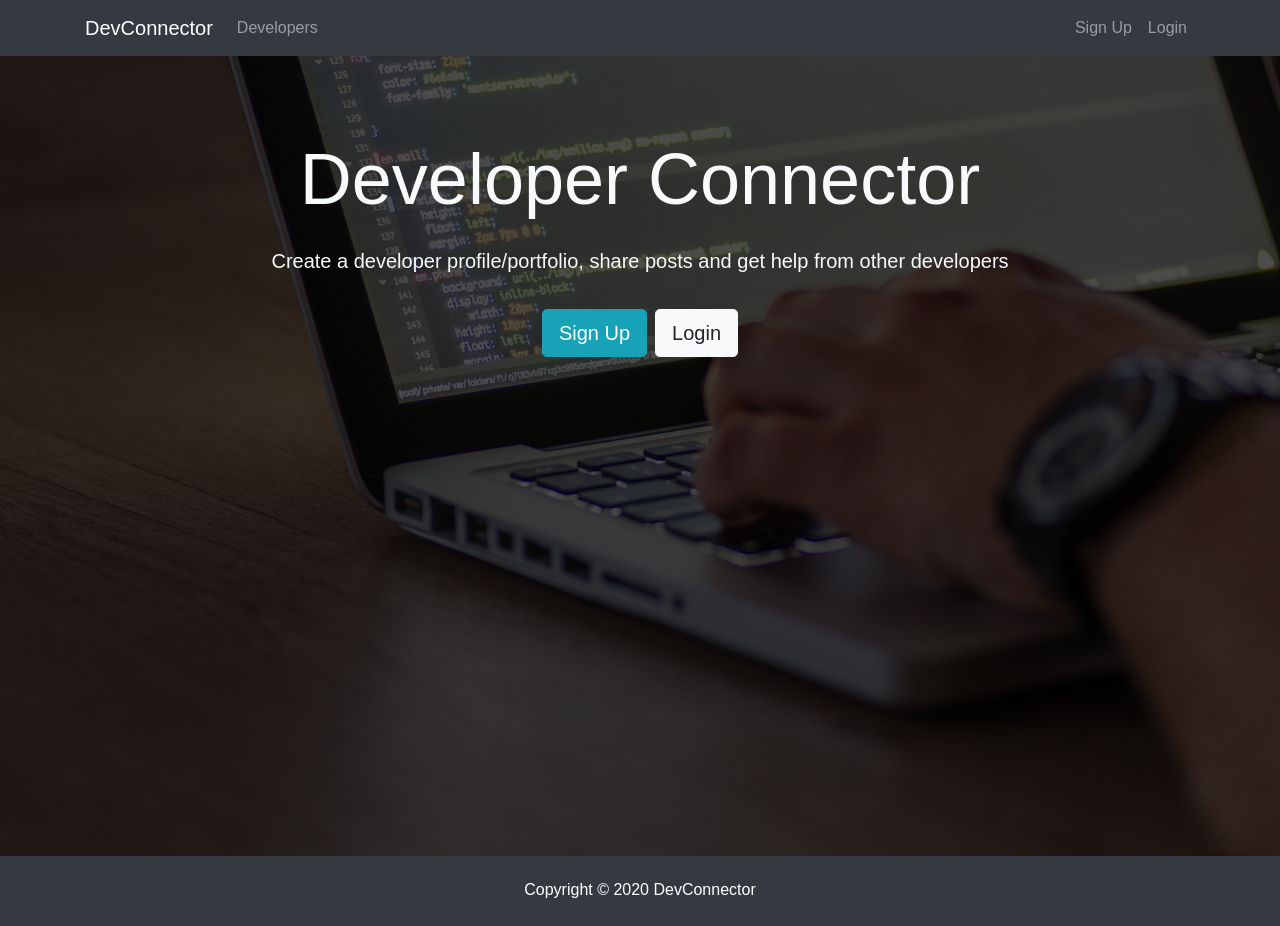
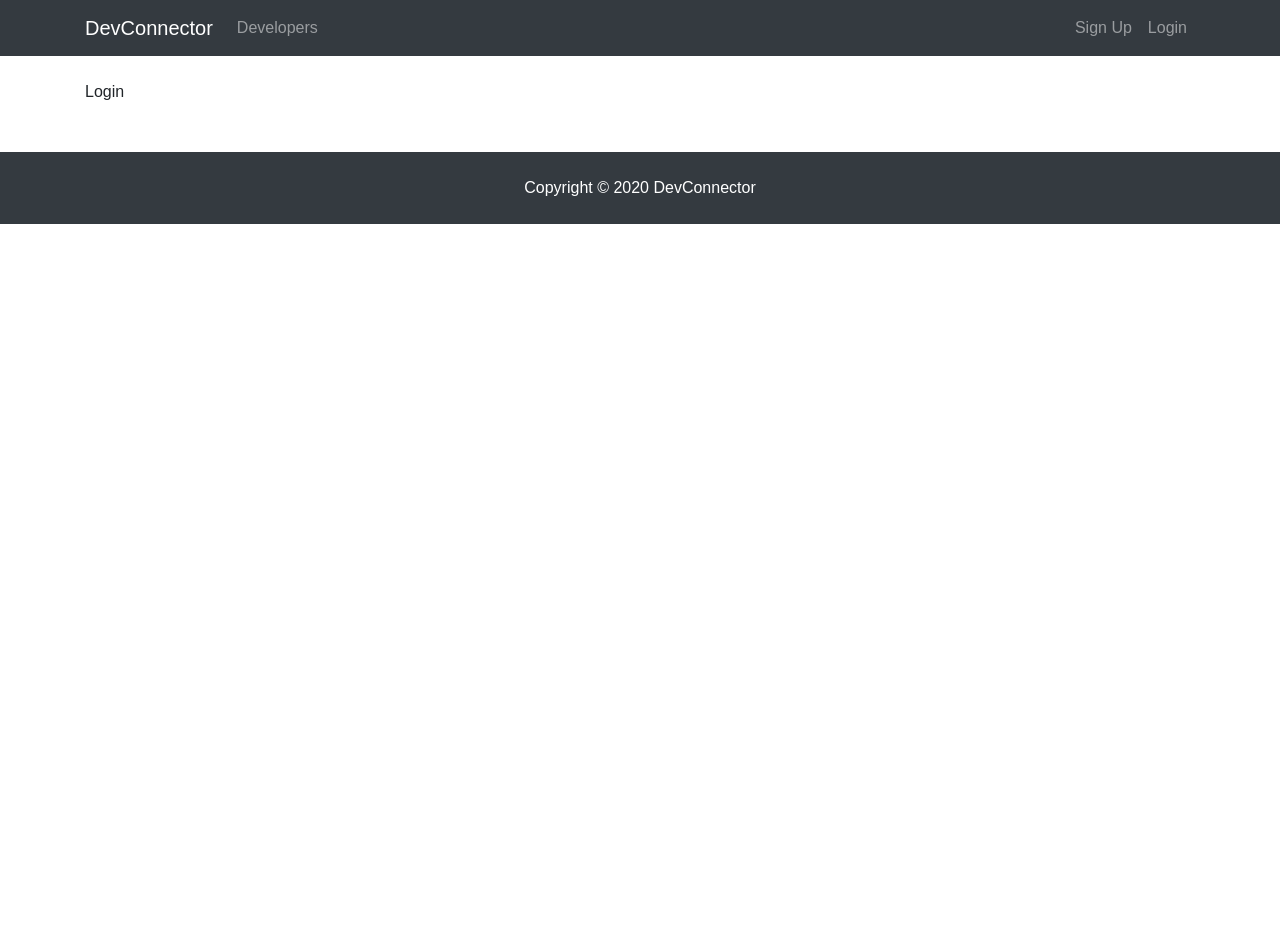
Before and after one commit to programmingwithbadri/Dev-Connectors, a React (Create React App) app in the folder client/: page /login in a window 1280 px wide. After the commit the page ends 800 px from the top, so only its background shows below. Built offline with nearby package versions, Linux system fonts and the light colour scheme.

Commit message:
react router setup with links

```diff
--- a/client/src/App.js
+++ b/client/src/App.js
@@ -1,19 +1,28 @@
-import React, { Component } from 'react';
+import React, { Component } from "react";
+import { BrowserRouter as Router, Route } from "react-router-dom";
 
-import Navbar from './components/layout/Navbar';
-import Footer from './components/layout/Footer';
-import Landing from './components/layout/Landing';
+import Navbar from "./components/layout/Navbar";
+import Footer from "./components/layout/Footer";
+import Landing from "./components/layout/Landing";
 
-import './App.css';
+import "./App.css";
+import Login from "./components/auth/Login";
+import Register from "./components/auth/Register";
 
 class App extends Component {
   render() {
     return (
-      <div className="App">
-        <Navbar />
-        <Landing />
-        <Footer />
-      </div>
+      <Router>
+        <div className="App">
+          <Navbar />
+          <Route exact path="/" component={Landing} />
+          <div className="container">
+            <Route exact path="/login" component={Login} />
+            <Route exact path="/register" component={Register} />
+          </div>
+          <Footer />
+        </div>
+      </Router>
     );
   }
 }
--- /dev/null
+++ b/client/src/components/auth/Login.js
@@ -0,0 +1,11 @@
+import React, { Component } from 'react'
+
+export default class Login extends Component {
+    render() {
+        return (
+            <div>
+                Login
+            </div>
+        )
+    }
+}
--- /dev/null
+++ b/client/src/components/auth/Register.js
@@ -0,0 +1,11 @@
+import React, { Component } from 'react'
+
+export default class Register extends Component {
+    render() {
+        return (
+            <div>
+                Register
+            </div>
+        )
+    }
+}
--- a/client/src/components/layout/Landing.js
+++ b/client/src/components/layout/Landing.js
@@ -1,4 +1,5 @@
 import React, { Component } from 'react';
+import { Link } from 'react-router-dom';
 
 class Landing extends Component {
   render() {
@@ -15,12 +16,12 @@
                   from other developers
                 </p>
                 <hr />
-                <a href="register.html" className="btn btn-lg btn-info mr-2">
+                <Link to="/register" className="btn btn-lg btn-info mr-2">
                   Sign Up
-                </a>
-                <a href="login.html" className="btn btn-lg btn-light">
+                </Link>
+                <Link to="/login" className="btn btn-lg btn-light">
                   Login
-                </a>
+                </Link>
               </div>
             </div>
           </div>
--- a/client/src/components/layout/Navbar.js
+++ b/client/src/components/layout/Navbar.js
@@ -1,13 +1,14 @@
-import React, { Component } from 'react';
+import React, { Component } from "react";
+import { Link } from "react-router-dom";
 
 class Navbar extends Component {
   render() {
     return (
       <nav className="navbar navbar-expand-sm navbar-dark bg-dark mb-4">
         <div className="container">
-          <a className="navbar-brand" href="landing.html">
+          <Link className="navbar-brand" to="/">
             DevConnector
-          </a>
+          </Link>
           <button
             className="navbar-toggler"
             type="button"
@@ -20,23 +21,23 @@
           <div className="collapse navbar-collapse" id="mobile-nav">
             <ul className="navbar-nav mr-auto">
               <li className="nav-item">
-                <a className="nav-link" href="profiles.html">
-                  {' '}
+                <Link className="nav-link" to="/profiles">
+                  {" "}
                   Developers
-                </a>
+                </Link>
               </li>
             </ul>
 
             <ul className="navbar-nav ml-auto">
               <li className="nav-item">
-                <a className="nav-link" href="register.html">
+                <Link to="/register" className="nav-link">
                   Sign Up
-                </a>
+                </Link>
               </li>
               <li className="nav-item">
-                <a className="nav-link" href="login.html">
+                <Link to="/login" className="nav-link" href="login.html">
                   Login
-                </a>
+                </Link>
               </li>
             </ul>
           </div>
```
Also changed, not shown: client/package.json (+4 -13 lines), client/src/components/layout/Footer.js (line endings or trailing spaces), 1 other file (tests, documents, lock files or other folders).
